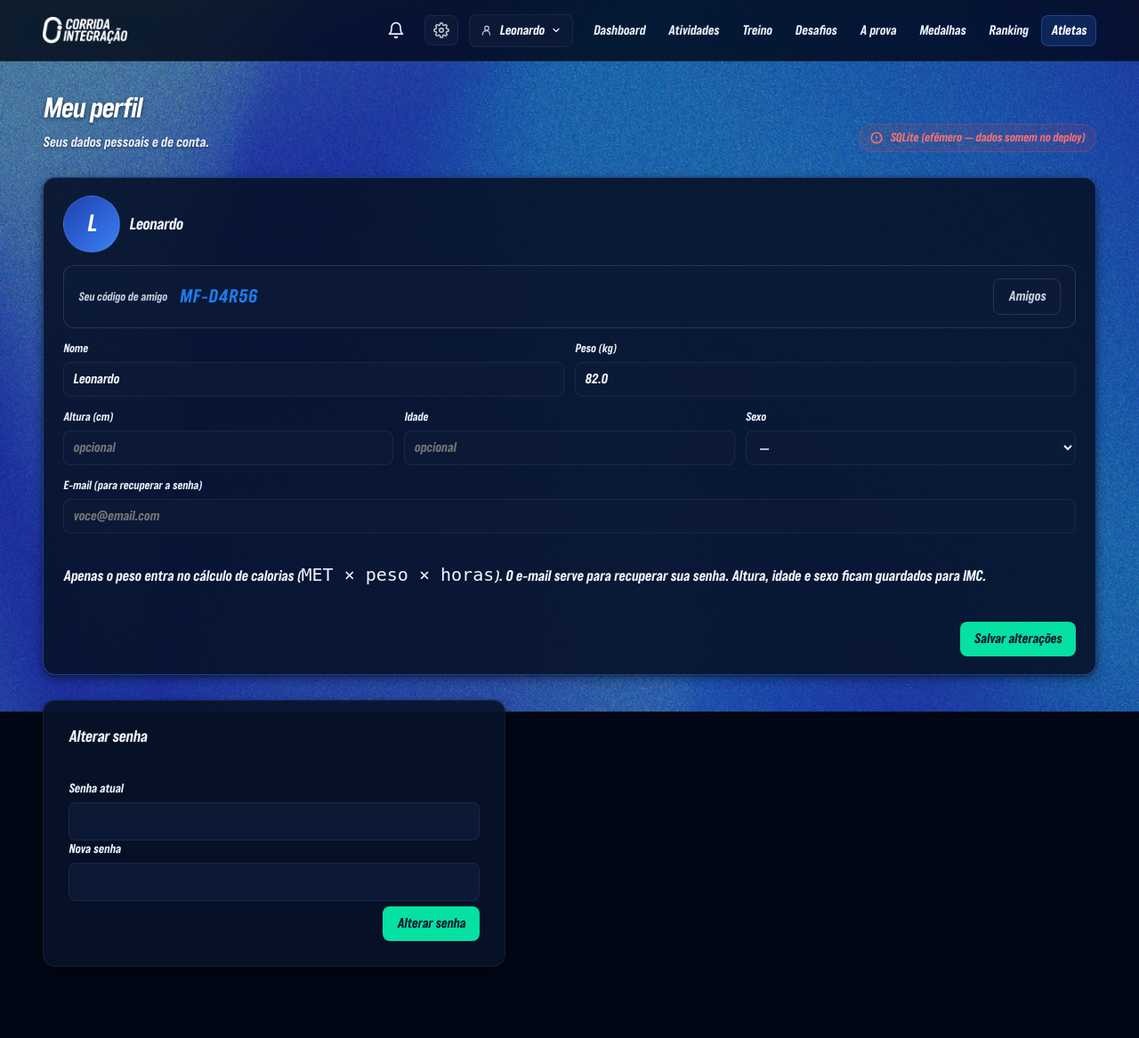
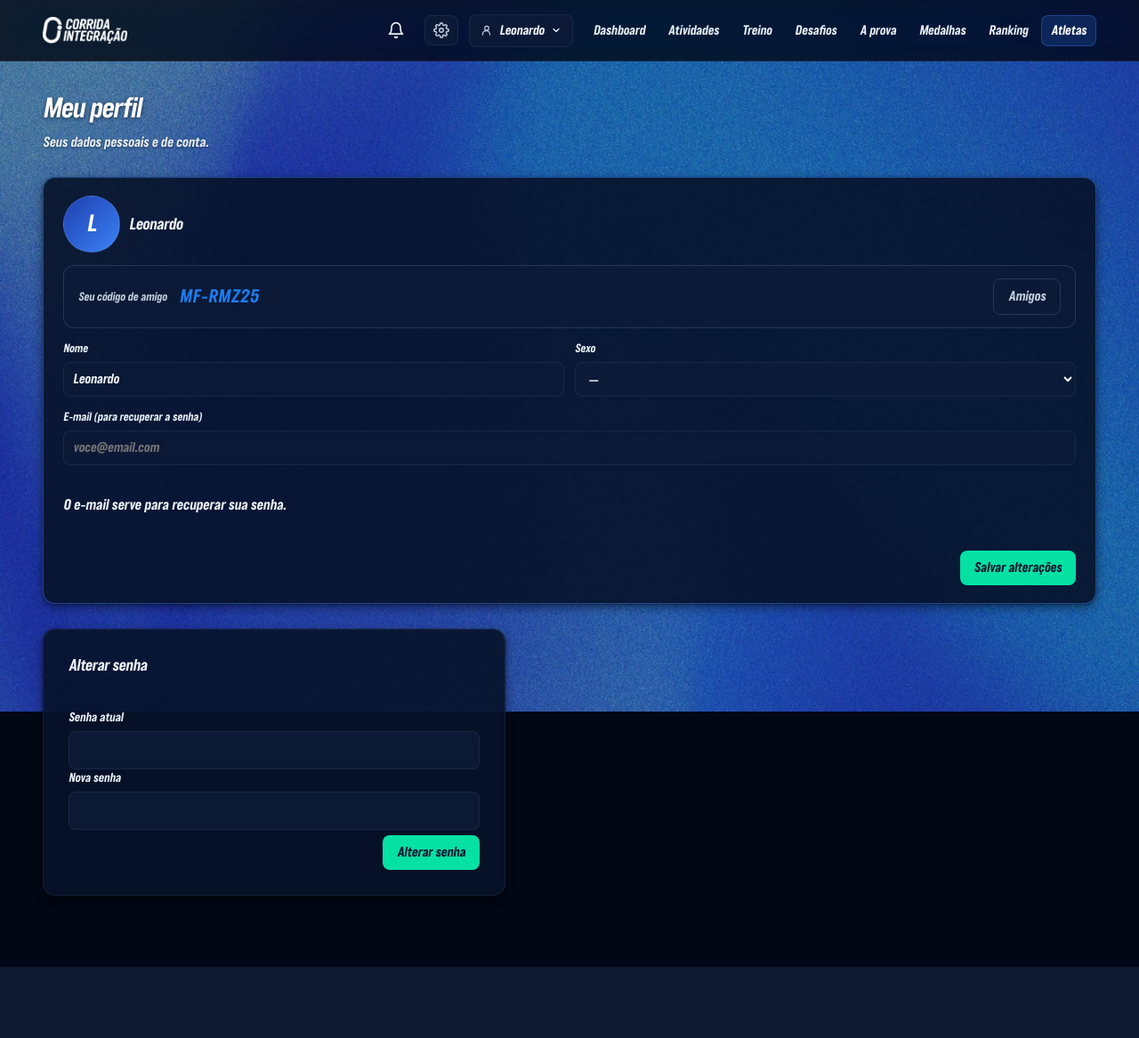
Before and after one commit to Leovilela88/corrida-integracao, a FastAPI app: page /atletas in a window 1280 px wide. Shown: the whole page at 89% size. After the commit the page ends 1087 px from the top, so only its background shows below. Run offline with FastAPI, Linux system fonts and the light colour scheme; the visitor is signed in with stand-in values (Sample User, id 1); data that the repository does not hold is empty.

Commit message:
enxuga dashboard e perfil
- dashboard: remove o bloco "Evolução do ritmo" (mantém comparativos de
  semana e mês)
- meu perfil: deixa só Nome, Sexo e E-mail; remove IMC, peso, altura, idade
  e o texto sobre IMC. weight_kg vira opcional no backend (valor salvo é
  preservado p/ o cálculo de calorias)
- remove o badge "Postgres (persistente)/SQLite" do perfil (confundia)

Co-Authored-By: Claude Opus 4.8 <noreply@anthropic.com>

```diff
--- a/main.py
+++ b/main.py
@@ -2167,7 +2167,7 @@ def athletes_edit(
     request: Request,
     aid: int,
     name: str = Form(...),
-    weight_kg: str = Form(...),
+    weight_kg: Optional[str] = Form(None),
     height_cm: Optional[str] = Form(None),
     age: Optional[str] = Form(None),
     sex: Optional[str] = Form(None),
--- a/templates/athletes.html
+++ b/templates/athletes.html
@@ -6,17 +6,6 @@
         <h1 class="page-title">Meu perfil</h1>
         <p class="page-sub">Seus dados pessoais e de conta.</p>
     </div>
-    {% if db_dialect == 'postgresql' %}
-    <span class="db-badge db-ok" title="Postgres está conectado: dados persistem entre deploys">
-        <svg width="14" height="14" viewBox="0 0 24 24" fill="none" stroke="currentColor" stroke-width="2.5" stroke-linecap="round" stroke-linejoin="round"><path d="M20 6 9 17l-5-5"/></svg>
-        Postgres (persistente)
-    </span>
-    {% else %}
-    <span class="db-badge db-warn" title="SQLite efêmero: os dados somem a cada deploy. Conecte o Postgres no Railway.">
-        <svg width="14" height="14" viewBox="0 0 24 24" fill="none" stroke="currentColor" stroke-width="2.5" stroke-linecap="round" stroke-linejoin="round"><path d="M12 9v4M12 17h.01"/><circle cx="12" cy="12" r="10"/></svg>
-        SQLite (efêmero — dados somem no deploy)
-    </span>
-    {% endif %}
 </header>
 
 {% set a = athlete %}
@@ -52,33 +41,11 @@
         </div>
         {% endif %}
 
-        {% set imc = bmi(a.weight_kg, a.height_cm) %}
-        {% if imc %}
-        <div class="imc-row">
-            <span class="imc-label">IMC</span>
-            <span class="imc-value">{{ "%.1f"|format(imc) }}</span>
-            <span class="imc-cat imc-{{ bmi_category(imc)|replace(' ', '-') }}">{{ bmi_category(imc) }}</span>
-        </div>
-        {% endif %}
         <form method="post" action="/atletas/{{ a.id }}/edit" class="form-inline">
             <div class="row">
                 <label>
                     <span>Nome</span>
                     <input type="text" name="name" value="{{ a.name }}" required maxlength="80" />
-                </label>
-                <label>
-                    <span>Peso (kg)</span>
-                    <input type="number" step="0.1" min="20" max="250" name="weight_kg" value="{{ "%.1f"|format(a.weight_kg) }}" required />
-                </label>
-            </div>
-            <div class="row">
-                <label>
-                    <span>Altura (cm)</span>
-                    <input type="number" step="0.1" min="80" max="250" name="height_cm" value="{{ "%.1f"|format(a.height_cm) if a.height_cm else '' }}" placeholder="opcional" />
-                </label>
-                <label>
-                    <span>Idade</span>
-                    <input type="number" step="1" min="5" max="120" name="age" value="{{ a.age or '' }}" placeholder="opcional" />
                 </label>
                 <label>
                     <span>Sexo</span>
@@ -93,7 +60,7 @@
                 <span>E-mail <em>(para recuperar a senha)</em></span>
                 <input type="email" name="email" maxlength="120" value="{{ a.email or '' }}" autocapitalize="none" autocorrect="off" placeholder="voce@email.com" />
             </label>
-            <p class="hint">Apenas o <strong>peso</strong> entra no cálculo de calorias (<code>MET × peso × horas</code>). O <strong>e-mail</strong> serve para recuperar sua senha. Altura, idade e sexo ficam guardados para IMC.</p>
+            <p class="hint">O <strong>e-mail</strong> serve para recuperar sua senha.</p>
             <div class="actions">
                 <button type="submit" class="btn-primary btn-small">Salvar alterações</button>
             </div>
```
Also changed, not shown: templates/dashboard.html (+0 -23 lines).
